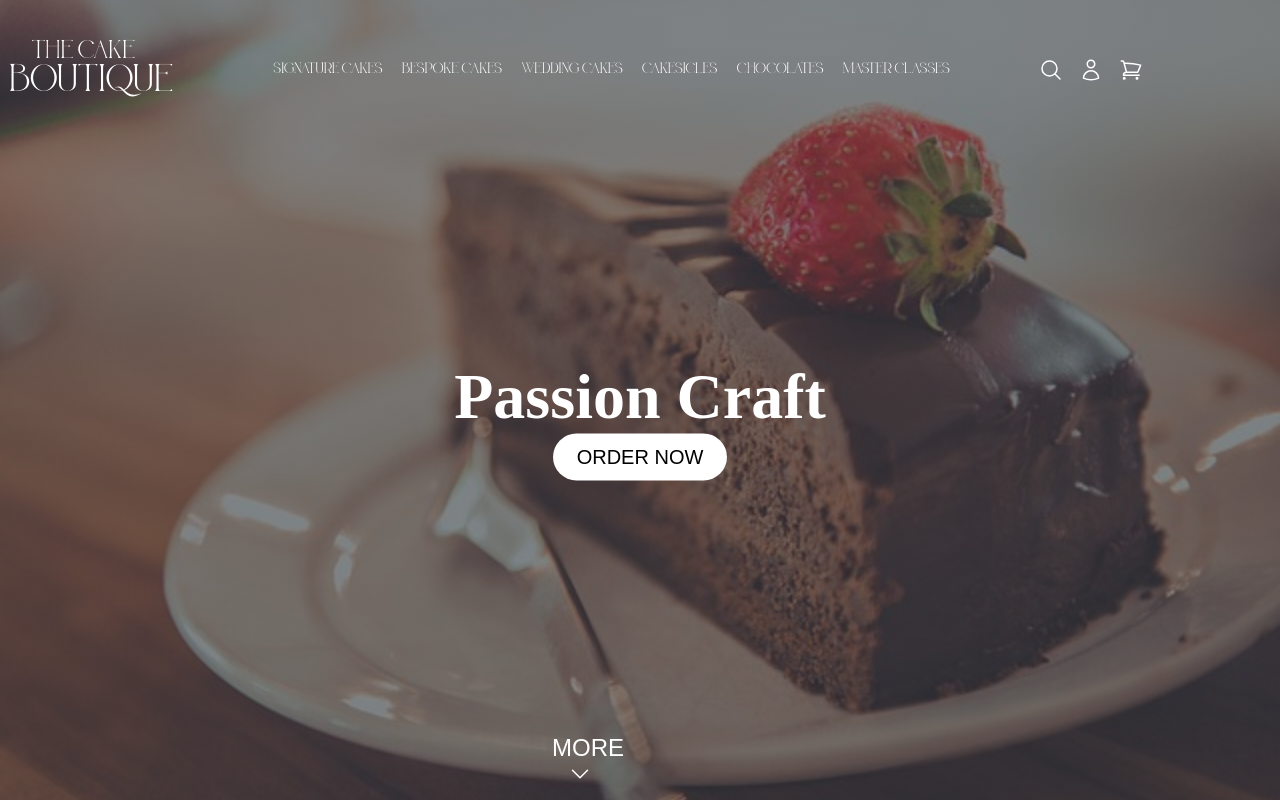
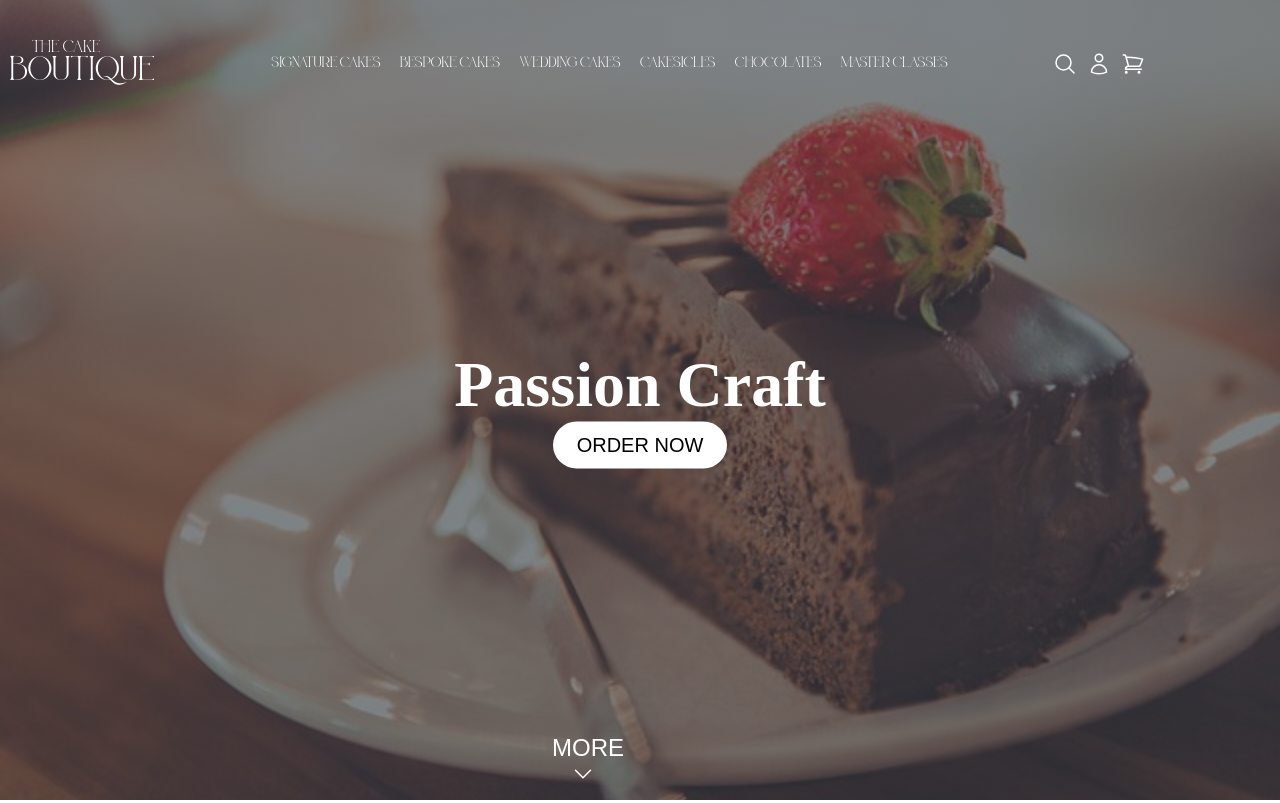
Before and after one commit to Stainzxc/Application-Task, a plain HTML site: page index.html in a window 1280 px wide. Shown: the top 803 px of the page. Drawn offline with Linux system fonts and the light colour scheme; a script that the page names is missing.

Commit message:
last commit

```diff
--- a/style.css
+++ b/style.css
@@ -15,21 +15,27 @@
     display: none;
   }
   .header-icons {
-    margin-right: 12px;
+    display: none;
   }
   .title {
     font-family: "bolin", sans-serif;
   }
-
 }
 
 /* Small devices (640px and up) */
 @media only screen and (min-width: 640px) {
+  .menu-list {
+    display: none;
+  }
+  .header-icons {
+    display: none;
+  }
+
+
 }
 
 /* Medium devices (768px and up) */
 @media screen and (min-width: 768px) {
-
 
 }
 
@@ -52,6 +58,7 @@
     display: none;
   }
 }
+
 
 /* Use the font */
 body .mobile-menu.active {
@@ -101,7 +108,7 @@ body .mobile-menu.active {
 .title h1 {
   font-family: "bolin", sans-serif;
   color: white;
-  font-size: 1.5rem;
+  font-size: 1rem;
   font-weight: 200;
   padding-left: 22px;
 }
@@ -109,7 +116,7 @@ body .mobile-menu.active {
 .title span {
   font-family: "bolin", sans-serif;
   color: white;
-  font-size: 2.25rem;
+  font-size: 2rem;
 }
 
 .menu-items {
@@ -132,16 +139,16 @@ body .mobile-menu.active {
 }
 
 .header-icons {
-  display: flex;
-  align-items: center;
-}
+    display: flex;
+    align-items: center;
+  }
 
 svg {
   width: 1.5rem;
   height: 1.5rem;
   cursor: pointer;
   color: white;
-  margin-right: 16px;
+  margin-right: 10px;
 }
 
 /* Styling for the heading */
@@ -261,7 +268,7 @@ svg {
   font-size: 3rem; /* Decrease font size */
   margin-bottom: 3%; /* Adjust margin */
   color: #797979;
-  font-family: 'bolin';
+  font-family: "bolin";
 }
 
 .about p {
@@ -313,7 +320,7 @@ footer .newsletter {
   display: flex;
   flex-direction: column;
   width: 300px;
- margin-top: 0%;
+  margin-top: 0%;
 }
 
 footer .newsletter button {
@@ -336,7 +343,7 @@ footer .newsletter button:hover {
 footer .footer-links {
   padding-top: 30px;
   padding-right: 16px;
-  font-size: larger
+  font-size: larger;
 }
 
 footer .footer-links li:hover {
@@ -344,7 +351,7 @@ footer .footer-links li:hover {
   outline: none;
   color: white;
   border-radius: 0.15rem;
-  font-size: larger
+  font-size: larger;
 }
 
 footer .footer-links li {
@@ -353,7 +360,7 @@ footer .footer-links li {
   margin: 24px;
   cursor: pointer;
   text-align: center;
-  font-size: larger
+  font-size: larger;
 }
 
 footer .footer-icons button {
@@ -390,7 +397,7 @@ footer .footer-payment img {
   width: auto;
 }
 
-footer .footer-container  {
+footer .footer-container {
   max-width: 1400px;
   width: 100%;
   flex-wrap: wrap;
@@ -402,7 +409,7 @@ footer .footer-container  {
   justify-content: space-between;
 }
 
-footer .newsletter-input{
+footer .newsletter-input {
   padding: 5px;
   margin: 24px;
   background-color: transparent;
@@ -443,7 +450,7 @@ footer .newsletter h1 {
 }
 
 footer .newsletter p {
-  margin-left:8px;
+  margin-left: 8px;
 }
 
 footer .credits .footer-credits h1 {
```
